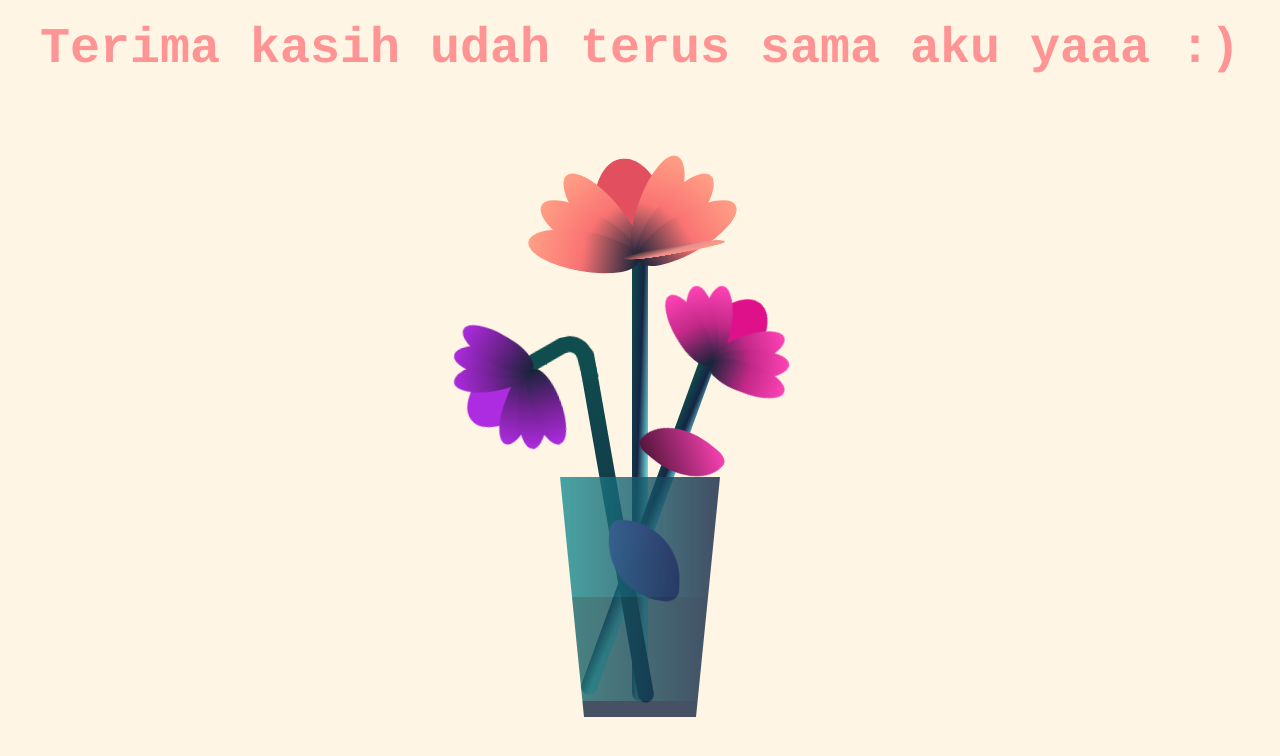
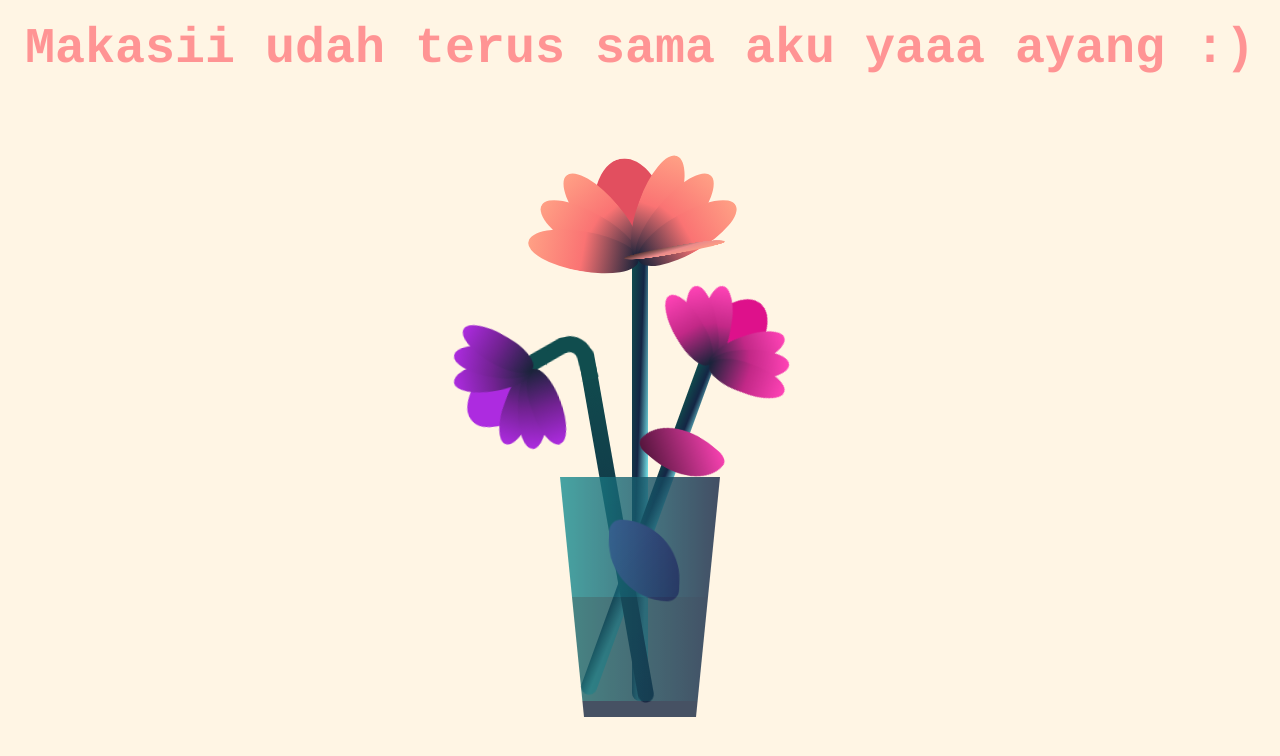
Before and after one commit to ilhamal7/valentine, a plain HTML site: page lastpage.html in a window 1280 px wide. Drawn offline with Linux system fonts and the light colour scheme.

Commit message:
lastpage.html

```diff
--- a/lastpage.html
+++ b/lastpage.html
@@ -7,7 +7,7 @@
 		<link rel="stylesheet" href="flower.css">
 </head>
 <body>
-	<div id="thankyou"><b>Terima kasih udah terus sama aku yaaa :)</b></div>
+	<div id="thankyou"><b>Makasii udah terus sama aku yaaa ayang :)</b></div>
 	<div class="flower">
         <div class="f-wrapper">
             <div class="flower__line"></div>
```
